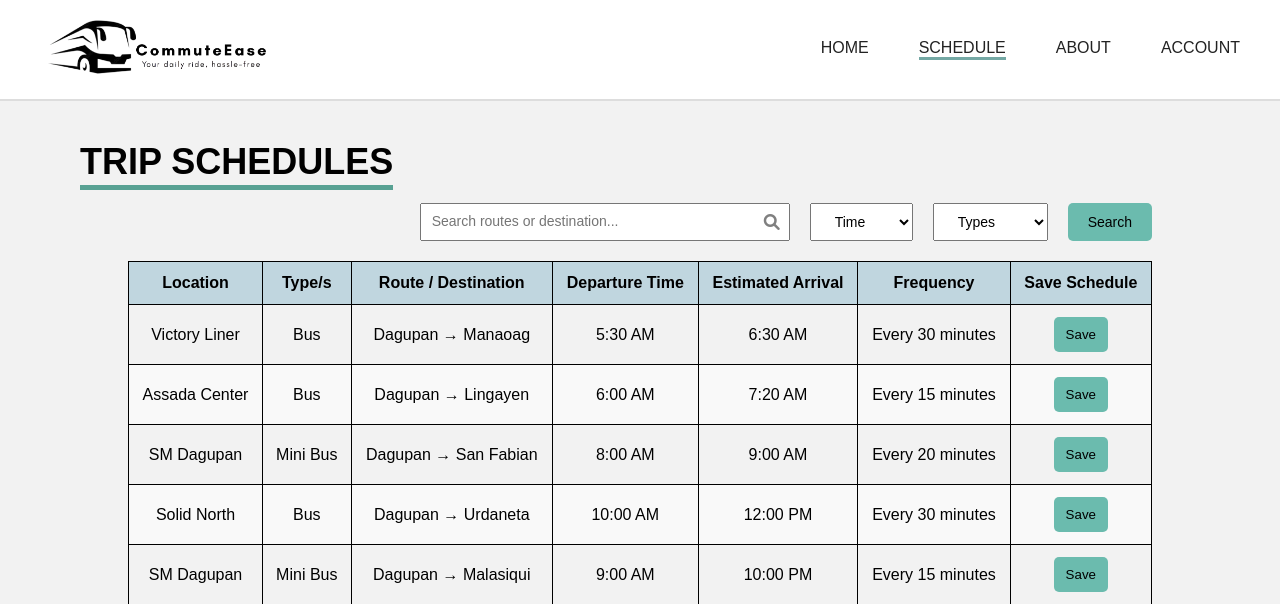
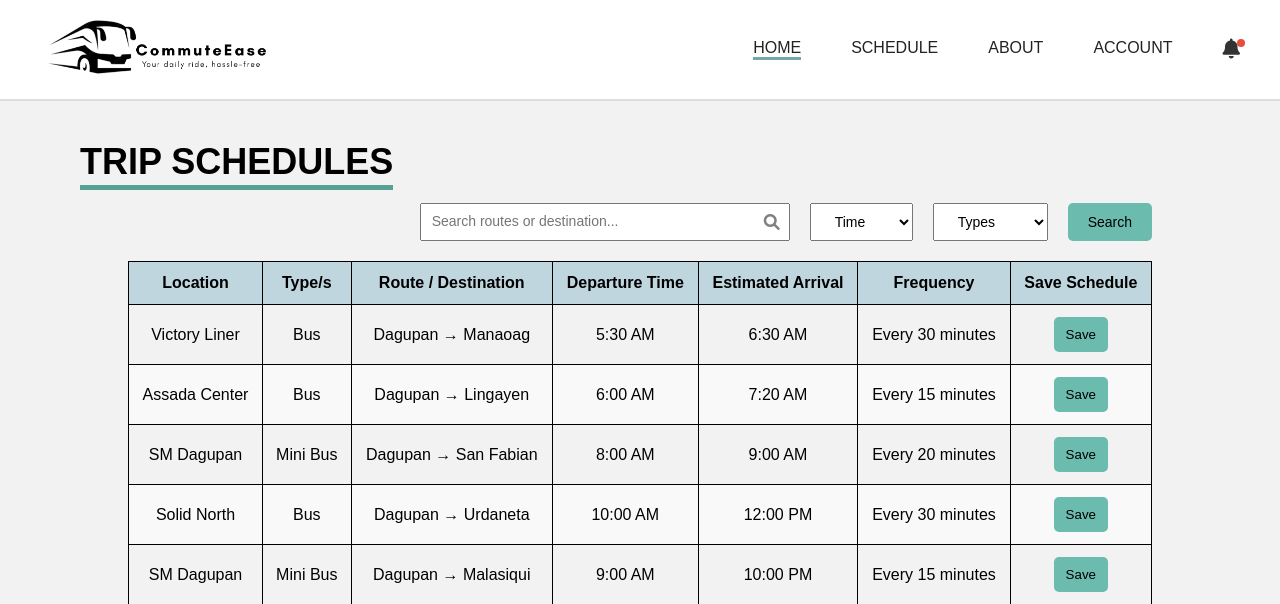
Before and after one commit to bianca-gabriel0/CommuteEase, a PHP site: page /schedule-main.html in a window 1280 px wide. Shown: the top 604 px of the page. Run offline with PHP 8.4, Linux system fonts and the light colour scheme.

Commit message:
added notif bell

```diff
--- a/schedule-main.html
+++ b/schedule-main.html
@@ -12,17 +12,20 @@
 
 <body>
   <!-- nav bar -->
-    <header class="navbar">
-        <div class="logo">
+  <header class="navbar">
+    <div class="logo">
       <img src="assets/CE-logo.png" a href = "Home.html" alt="Commute Ease Logo">
     </div>
     <nav class="nav-links">
-      <a href="Home.html">HOME</a>
-      <a href="schedule-main.html" class="active">SCHEDULE</a>
-      <a href="#">ABOUT</a>
-      <a href="#">ACCOUNT</a>
-    </nav>
-    </header>
+  <a href="Home.html" class="active">HOME</a>
+  <a href="schedule-main.html">SCHEDULE</a>
+  <a href="Home.html">ABOUT</a>
+  <a href="accountinfo.html">ACCOUNT</a>
+  <div class="notification-icon">
+    <i class="fa-solid fa-bell"></i>
+  </div>
+</nav>
+  </header>
     </body>
 
     <!-- TABLE FOR SCHED -->
--- a/schedule-style.css
+++ b/schedule-style.css
@@ -183,3 +183,33 @@ h3 {
 #searchBtn:hover {
   background-color: #5ea398;
 }
+
+/* Notification Icon */
+.notification-icon {
+  position: relative;
+  cursor: pointer;
+}
+
+.notification-icon i {
+  font-size: 20px;
+  color: #333;
+  transition: color 0.3s ease, transform 0.3s ease;
+}
+
+.notification-icon i:hover {
+  color: #58a193;
+  transform: scale(1.1);
+}
+
+/* Optional small red badge for new notifications */
+.notification-icon::after {
+  content: "";
+  position: absolute;
+  top: 0;
+  right: -5px;
+  width: 8px;
+  height: 8px;
+  background: #e74c3c;
+  border-radius: 50%;
+  display: block;
+}
```
Also changed, not shown: accountinfo.css (+30 -0 lines), accountinfo.html (+9 -5 lines), editprofile.css (+30 -0 lines), editprofile.html (+9 -5 lines).
